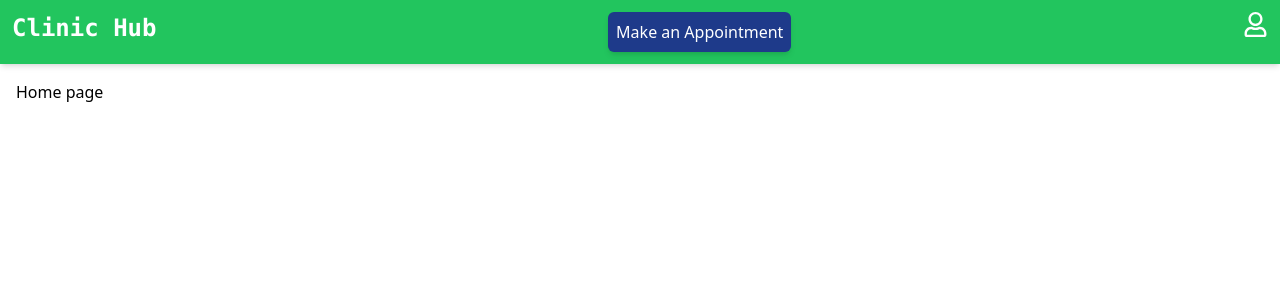
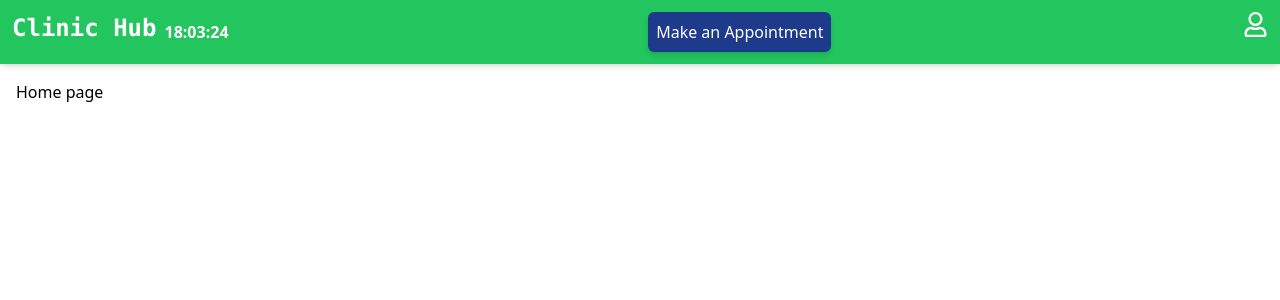
Before and after one commit to furkanmemis/clinic-hub-ui, a React (Create React App) app: page / in a window 1280 px wide. Shown: the top 300 px of the page. Built offline with nearby package versions, Linux system fonts and the light colour scheme.

Commit message:
Added clock

```diff
--- a/src/components/Navbar.js
+++ b/src/components/Navbar.js
@@ -1,8 +1,16 @@
+import { useEffect, useState } from "react";
 import AccountMenu from "./AccountMenu";
 import { useNavigate } from "react-router-dom";
 
 const Navbar = () => {
   const navigate = useNavigate();
+  const [time, setTime] = useState("");
+
+  useEffect(() => {
+    setTimeout(() => {
+      setTime(getTime());
+    }, 1000);
+  });
 
   const redirectToAppointment = () => {
     navigate("/appointment");
@@ -12,10 +20,30 @@ const Navbar = () => {
     navigate("/");
   };
 
+  const getTime = () => {
+    const now = new Date();
+    const hours = now.getHours().toString().padStart(2, "0");
+    const minutes = now.getMinutes().toString().padStart(2, "0");
+    const seconds = now.getSeconds().toString().padStart(2, "0");
+    return `${hours}:${minutes}:${seconds}`;
+  };
+
   return (
     <nav className="bg-green-500 h-15 shadow-md p-3 flex justify-between">
       <div className="text-white font-bold flex justify-start">
-        <p className="font-mono text-2xl" style={{cursor: "pointer"}} onClick={()=>{redirectToHome()}}>Clinic Hub</p>
+        <div className="flex flex-between">
+          <p
+            className="font-mono text-2xl"
+            style={{ cursor: "pointer" }}
+            onClick={() => {
+              redirectToHome();
+            }}
+          >
+            Clinic Hub
+          </p>
+          <p className="p-2">{time}</p>
+
+        </div>
       </div>
       <div className="flex justify-end">
         <button
```
